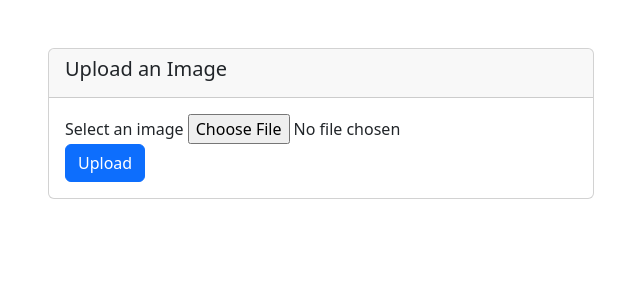
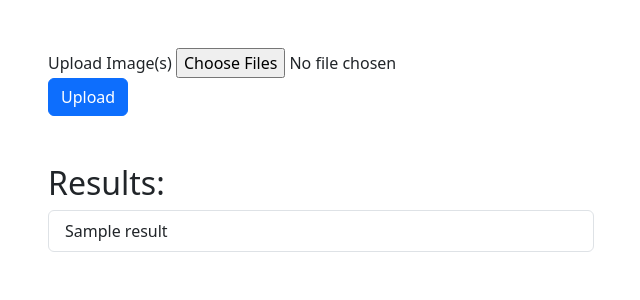
Before and after one commit to MalekAlFakih/hackathon, a Django app: template templates/hhh/upload_image.html in a window 1280 px wide. Shown: the top 300 px of the page, without its empty margins (319-959 px from the left). Run offline with Django 4.2, Linux system fonts and the light colour scheme; the template is opened without the code that fills it: most values are stand-ins (such as "Sample title", 1, 10 or a date in 2020); parts of the project's set-up code (start-up, migrations or seed data) failed here and were passed over.

Commit message:
multiple images

```diff
--- a/templates/hhh/upload_image.html
+++ b/templates/hhh/upload_image.html
@@ -8,28 +8,34 @@
     <link href="https://cdn.jsdelivr.net/npm/bootstrap@5.3.0-alpha2/dist/css/bootstrap.min.css" rel="stylesheet" integrity="sha384-aFq/bzH65dt+w6FI2ooMVUpc+21e0SRygnTpmBvdBgSdnuTN7QbdgL+OapgHtvPp" crossorigin="anonymous">
 </head>
 <body>
-
-<div class="container mt-5">
-    <div class="row">
-      <div class="col-md-6 mx-auto">
-        <div class="card">
-          <div class="card-header">
-            <h5 class="card-title">Upload an Image</h5>
-          </div>
-          <div class="card-body">
-            <form method="POST" enctype="multipart/form-data">
+  {% block content %}
+  <div class="container">
+      <div class="row justify-content-center mt-5">
+          <div class="col-md-6">
+              <form method="post" enctype="multipart/form-data">
                   {% csrf_token %}
                   <div class="form-group">
-                <label for="image">Select an image</label>
-                <input type="file" name="image" id="image" class="form-control-file">
+                      <label for="image">Upload Image(s)</label>
+                      <input type="file" name="image" class="form-control-file" multiple>
                   </div>
                   <button type="submit" class="btn btn-primary">Upload</button>
               </form>
           </div>
       </div>
+
+      {% if results %}
+      <div class="row justify-content-center mt-5">
+          <div class="col-md-6">
+              <h2>Results:</h2>
+              <ul class="list-group">
+                  {% for result in results %}
+                  <li class="list-group-item">{{ result }}</li>
+                  {% endfor %}
+              </ul>
           </div>
       </div>
+      {% endif %}
   </div>
-
+  {% endblock %}
 </body>
 </html>
```
Also changed, not shown: hhh/views.py (+28 -8 lines). Lines whose indentation alone changed are shown as unchanged.
